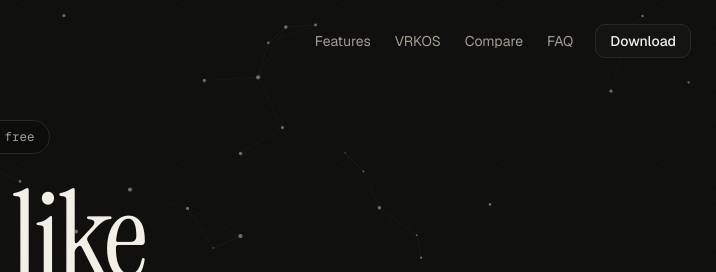
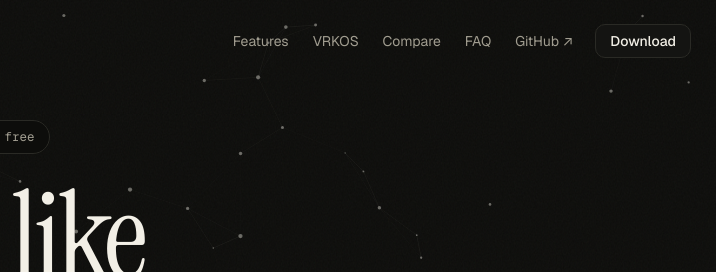
Before and after one commit to learningnihongo934-byte/vrk, an Electron app: page website/public/index.html in a window 1024 px wide. Shown: the top 272 px of the page, 308-1024 px from the left. Drawn offline with nearby package versions, Linux system fonts and the light colour scheme; animation ran at ten frames a second.

Commit message:
Link the GitHub repo from vrkweb.web.app

```diff
--- a/website/public/index.html
+++ b/website/public/index.html
@@ -26,7 +26,7 @@
   <a class="logo" href="#top"><img src="icon.png" alt="">vrk</a>
   <nav class="links">
     <a href="#features">Features</a><a href="#vrkos">VRKOS</a><a href="#compare">Compare</a><a href="#faq">FAQ</a>
-
+    <a href="https://github.com/learningnihongo934-byte/vrk" target="_blank" rel="noopener">GitHub ↗</a>
   </nav>
   <a class="pill-btn" href="#download">Download</a>
 </header>
@@ -178,7 +178,7 @@ cores  10 · memory 16 GB
       (64-bit). About 600 MB of space. Linux is coming soon.</p></div></details>
     <details class="reveal"><summary>Is Tor in VRK as safe as Tor Browser?</summary><div><p>No. Tor tabs hide your address from
       sites and are great for everyday privacy, but if your safety depends on anonymity, use Tor Browser.</p></div></details>
-    <details class="reveal"><summary>Is it free?</summary><div><p>Yes. No account, no ads, no data collection.</p></div></details>
+    <details class="reveal"><summary>Is it free?</summary><div><p>Yes. No account, no ads, no data collection. The source is public on <a href="https://github.com/learningnihongo934-byte/vrk">GitHub</a>.</p></div></details>
   </section>
 
   <!-- ======================= CTA ======================= -->
@@ -193,7 +193,7 @@ cores  10 · memory 16 GB
 
 <footer>
   <div class="made">Made by <a href="https://virat-kaukuntla.web.app" target="_blank" rel="author noopener"><b>Virat Kaukuntla</b></a></div>
-  <div class="foot mono"><a href="#faq">faq</a><span>© 2026 Virat Kaukuntla</span></div>
+  <div class="foot mono"><a href="https://github.com/learningnihongo934-byte/vrk" target="_blank" rel="noopener">github</a><a href="#faq">faq</a><span>© 2026 Virat Kaukuntla</span></div>
 </footer>
 <div class="toast" id="toast"></div>
 <script src="app.js?v=3"></script>
```
Also changed, not shown: website/firebase.json.
